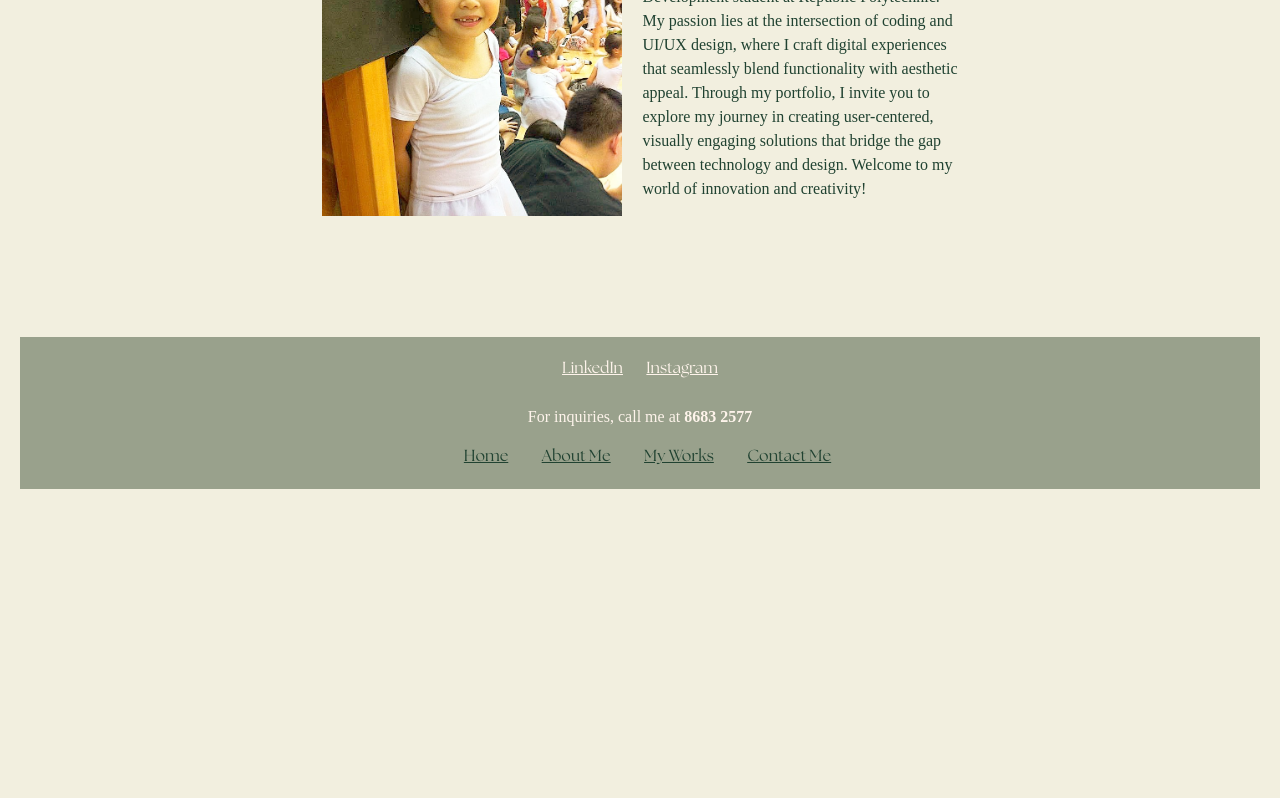
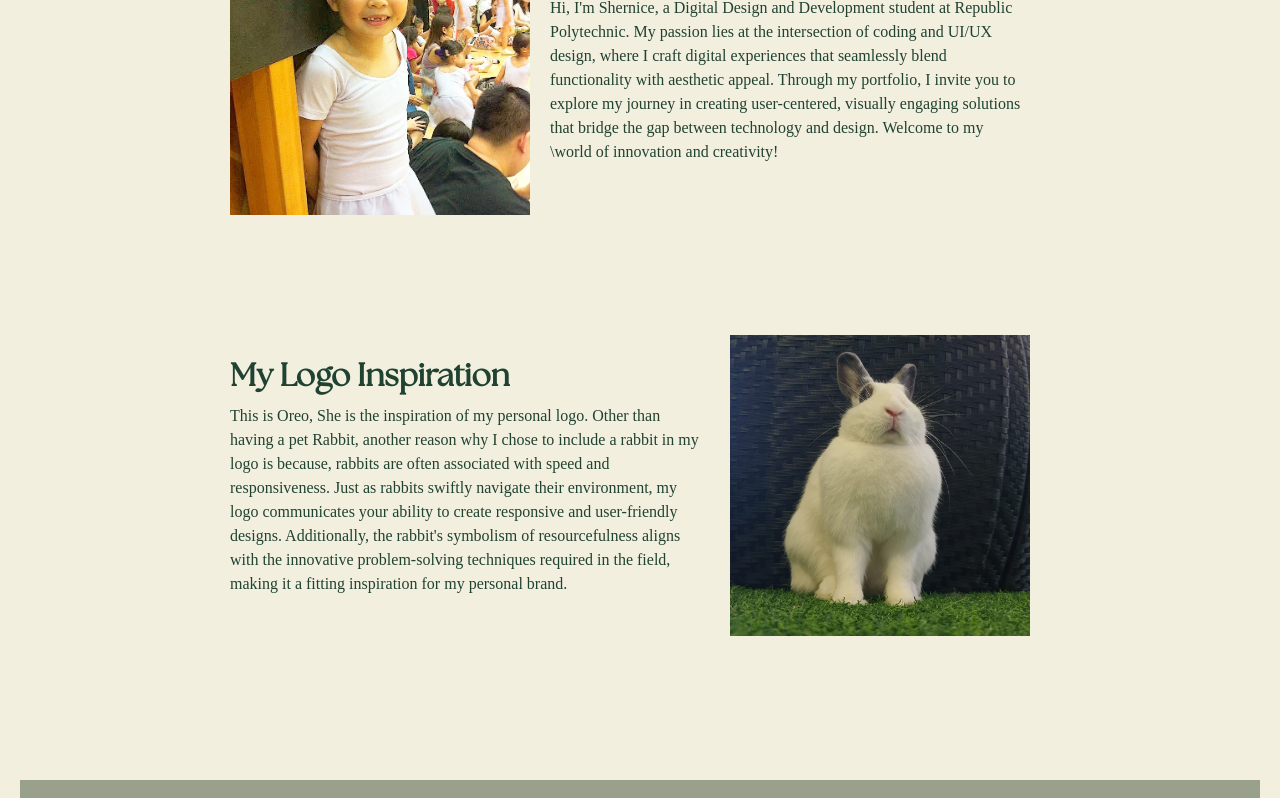
Before and after one commit to oxnsher/portfolio, a plain HTML site: page index.html in a window 1280 px wide. Shown: the part 650-1448 px from the top of the page. Before the commit the page ends 1159 px from the top, so only its background shows below. Drawn offline with nearby package versions, Linux system fonts and the light colour scheme.

Commit message:
added oreo into index.html

```diff
--- a/index.html
+++ b/index.html
@@ -58,6 +58,9 @@ To push to github you must commit 1st then push:
             .center-content p {
                 text-align: left;
                 word-wrap: break-word; /* Wrap long words to the next line */
+                font-family: "Raleway";
+                width: 500px;
+                padding-right: 25px;
             }
 
             h2{
@@ -96,15 +99,33 @@ To push to github you must commit 1st then push:
             <img class="pic" src="Images/pic.jpg" alt="PIC" width="300">
             <div class="intro">
                 <h2>Introduction</h2>
-                <p>Hi, I'm Shernice, a Digital Design and <br/>
-                    Development student at Republic Polytechnic.<br/> My passion lies at the intersection of coding
-                    and <br/> UI/UX design, where I craft digital experiences <br/> that seamlessly blend functionality
-                    with aesthetic <br/> appeal. Through my portfolio, I invite you to <br/> explore my journey in creating
-                    user-centered,<br/> visually engaging solutions that bridge the gap <br/> between technology and design.
-                    Welcome to my <br/> world of innovation and creativity!</p>
+                <p>Hi, I'm Shernice, a Digital Design and
+                    Development student at Republic Polytechnic. My passion lies at the intersection of coding
+                    and UI/UX design, where I craft digital experiences that seamlessly blend functionality
+                    with aesthetic appeal. Through my portfolio, I invite you to explore my journey in creating
+                    user-centered, visually engaging solutions that bridge the gap between technology and design.
+                    Welcome to my \world of innovation and creativity!</p>
             </div>
         </div>
-        <br/><br/><br/>
+        <br/><br/><br/><br/><br/>
+        <!---------------------------------------------------------------------------------------------------------------------->
+
+        <!-------------------------------------------------------- BUNNY ------------------------------------------------------->
+        <div class="center-content">
+
+            <div class="intro">
+                <h2>My Logo Inspiration</h2>
+                <p>
+                    This is Oreo, She is the inspiration of my personal logo. Other than having a pet Rabbit, another reason why
+                    I chose to include a rabbit in my logo is because, rabbits are often associated with speed and responsiveness.
+                    Just as rabbits swiftly navigate their environment, my logo communicates your ability to create responsive and
+                    user-friendly designs. Additionally, the rabbit's symbolism of resourcefulness aligns with the innovative
+                    problem-solving techniques required in the field, making it a fitting inspiration for my personal brand.
+                </p>
+            </div>
+            <img class="pic" src="Images/bun.jpg" alt="PIC" width="300">
+        </div>
+        <br/><br/><br/><br/>
         <!---------------------------------------------------------------------------------------------------------------------->
 
 
```
